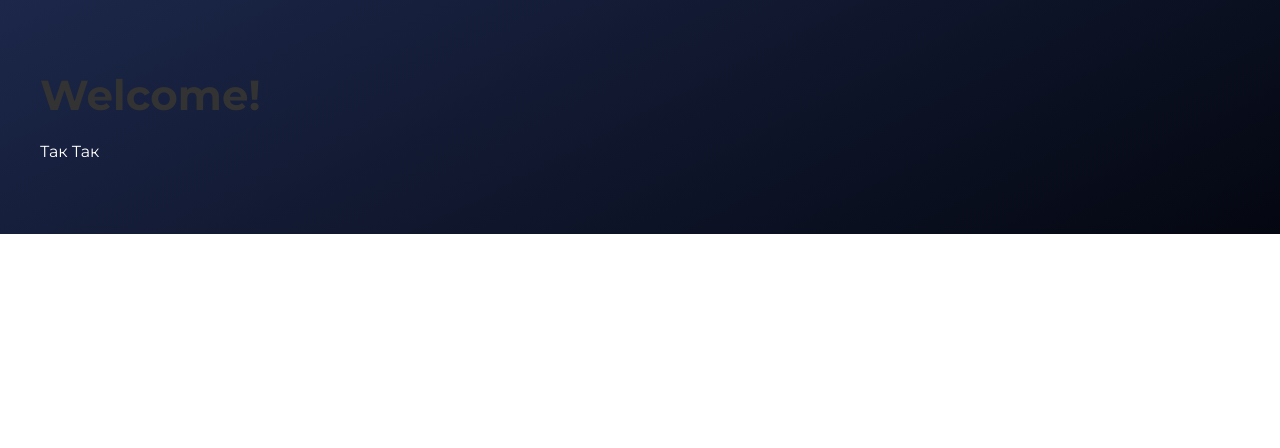
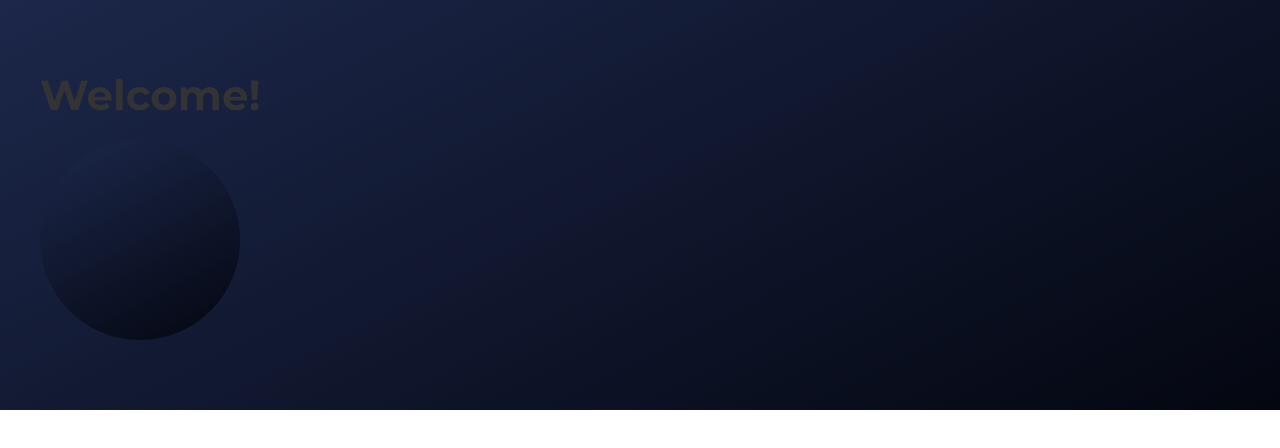
Before and after one commit to De4fMut/creativecult, a website: page src/index.html in a window 1280 px wide. Drawn offline with nearby package versions, Linux system fonts and the light colour scheme; files that its build step writes are made by us from their sources.

Commit message:
Added grad block

```diff
--- a/src/css/main.scss
+++ b/src/css/main.scss
@@ -6,3 +6,12 @@
         color: #fff;
     }
 }
+
+.uk-container{
+    &>div {
+        background: linear-gradient(152.78deg, #1C274A 0%, #040711 100%);
+        width: 200px;
+        height: 200px;
+        border-radius: 66.6667%;
+    }
+}
--- a/src/index.html
+++ b/src/index.html
@@ -3,7 +3,7 @@
 <div class="uk-section container">
     <div class="uk-container">
         <h1>Welcome!</h1>
-        <p>Так Так</p>
+        <div></div>
     </div>
 </div>
 
```
